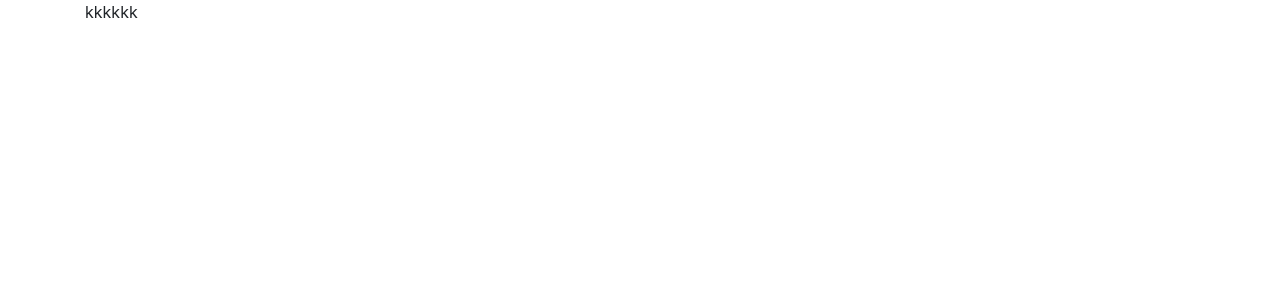
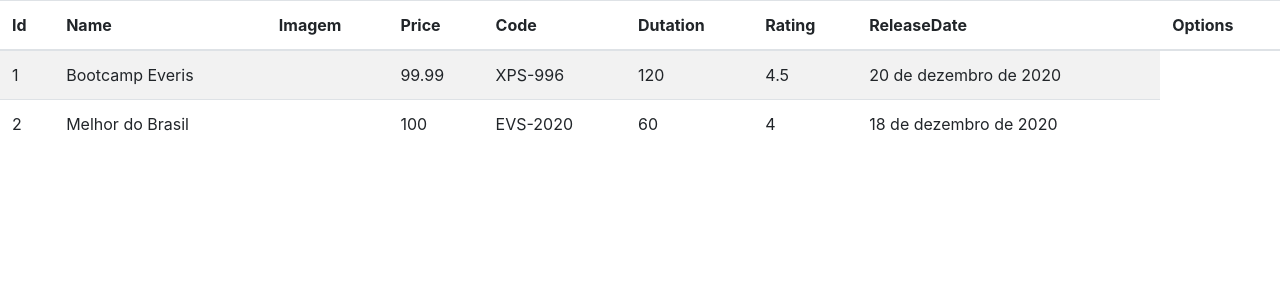
Before and after one commit to Robertoromg/Iniciando-com-Angular, an Angular app: page / in a window 1280 px wide. Shown: the top 300 px of the page. Built offline with nearby package versions, Linux system fonts and the light colour scheme.

Commit message:
adicionando valores para os campos

```diff
--- a/src/app/app.component.html
+++ b/src/app/app.component.html
@@ -1,3 +1,3 @@
-<div class= "container">
-  <app-course-list></app-course-list>
+<div class="Container">
+<app-course-list></app-course-list>
 </div>
--- a/src/app/app.module.ts
+++ b/src/app/app.module.ts
@@ -2,7 +2,6 @@ import { BrowserModule } from '@angular/platform-browser';
 import { NgModule } from '@angular/core';
 import { FormsModule} from '@angular/forms';
 import { AppComponent } from './app.component';
-
 import { CourseListComponent} from './courses/course-list.component'
 
 @NgModule({
@@ -13,7 +12,6 @@ import { CourseListComponent} from './courses/course-list.component'
   ],
   imports: [
     BrowserModule,
-
     FormsModule
   ],
   providers: [],
--- a/src/app/courses/course-list.component.html
+++ b/src/app/courses/course-list.component.html
@@ -1 +1,27 @@
-<a>kkkkkk</a>
+<table class="table table-striped">
+    <thead>
+        <tr>
+            <th>Id</th>
+            <th>Name</th>
+            <th>Imagem</th>
+            <th>Price</th>
+            <th>Code</th>
+            <th>Dutation</th>
+            <th>Rating</th>
+            <th>ReleaseDate</th>
+            <th>Options</th>
+        </tr>
+    </thead>
+    <tbody>
+        <tr *ngFor="let course of courses" >
+            <td>{{ course.id }}</td>
+            <td>{{ course.name }}</td>
+            <td>{{ course.imageUrl }}</td>
+            <td>{{ course.price }}</td>
+            <td>{{ course.code }}</td>
+            <td>{{ course.duration }}</td>
+            <td>{{ course.rating }}</td>
+            <td>{{ course.releaseDate }}</td>
+        </tr>
+    </tbody>
+</table>
--- a/src/app/courses/course-list.component.ts
+++ b/src/app/courses/course-list.component.ts
@@ -1,5 +1,7 @@
 import { Component } from '@angular/core';
 import { Course } from './course';
+import { OnInit} from '@angular/core';
+
 @Component({
     selector: 'app-course-list',
     templateUrl : 'course-list.component.html'
@@ -7,4 +9,32 @@ import { Course } from './course';
 
 export class CourseListComponent implements OnInit {
     courses: Course[] = [];
+
+    ngOnInit(): void {
+        this.courses = [
+            {
+                id: 1 ,
+                name: 'Bootcamp Everis',
+                imageUrl: '',
+                price: 99.99,
+                code: 'XPS-996',
+                duration: 120,
+                rating: 4.5,
+                releaseDate: '20 de dezembro de 2020'
+            },
+            {
+                id: 2 ,
+                name: 'Melhor do Brasil',
+                imageUrl: '',
+                price: 100,
+                code: 'EVS-2020',
+                duration: 60,
+                rating: 4 ,
+                releaseDate: '18 de dezembro de 2020'
+            }
+
+        ]
+    }
+
+
 }
--- a/src/app/courses/course.ts
+++ b/src/app/courses/course.ts
@@ -4,5 +4,8 @@ export class Course{
     name: string;
     imageUrl: string;
     price: number;
-    rating: number
+    code: string;
+    duration: number;
+    rating: number;
+    releaseDate: string;
 }
```
